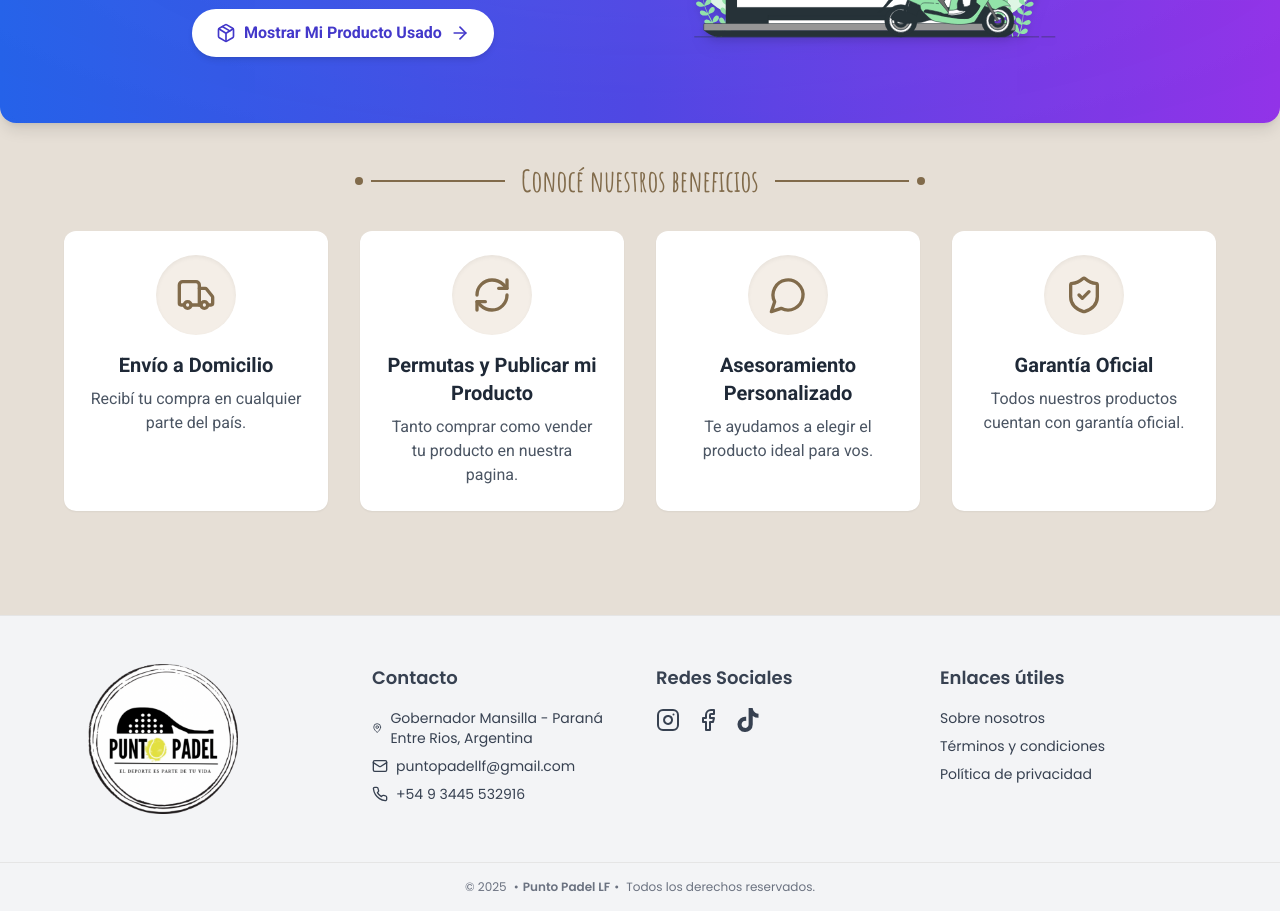
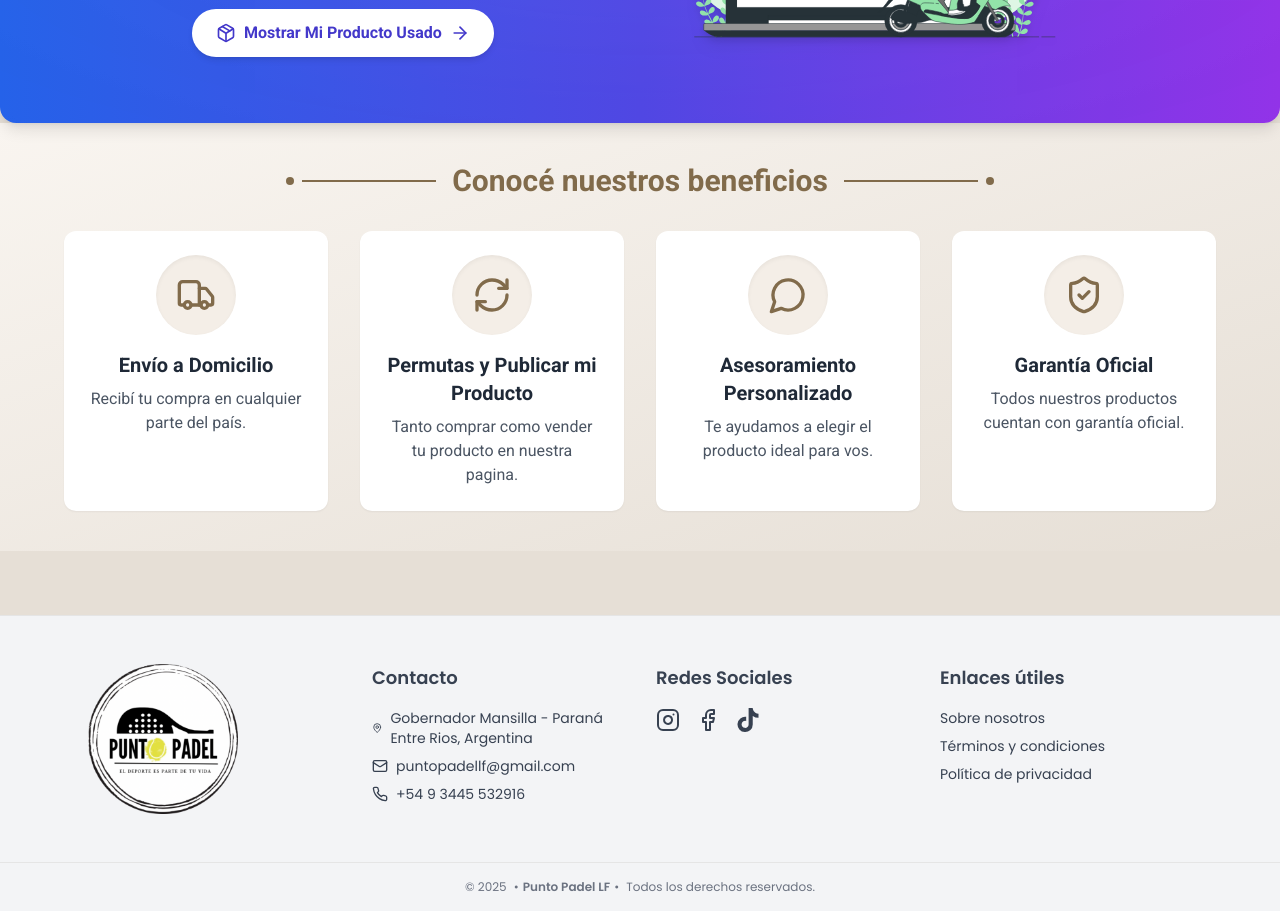
Before and after one commit to Agustin-Monti/Padel-Cocha, a Next.js app: page / in a window 1280 px wide. Shown: the part 2540-3451 px from the top of the page. Built offline with nearby package versions, Linux system fonts and the light colour scheme; no server answers; the database is empty.

Commit message:
Update NegocioSection.tsx

```diff
--- a/components/NegocioSection.tsx
+++ b/components/NegocioSection.tsx
@@ -25,14 +25,14 @@ const NegocioSection = () => {
   ];
 
   return (
-    <div className="w-full px-4 md:px-8 lg:px-16 py-10 bg-[#e6dfd6]">
+    <div className="w-full px-4 md:px-8 lg:px-16 py-10 bg-gradient-to-br from-[#f9f5f0] to-[#e6dfd6]">
       {/* Título */}
       <div className="flex items-center justify-center mb-8">
         <div className="flex items-center gap-2 w-full max-w-[150px]">
           <div className="w-2 h-2 bg-[#816b4b] rounded-full" />
           <div className="h-[2px] bg-[#816b4b] flex-1" />
         </div>
-        <h2 className="text-2xl md:text-3xl font-amatic font-bold text-[#816b4b] mx-4 text-center whitespace-nowrap">
+        <h2 className="text-2xl md:text-3xl font-anton font-bold text-[#816b4b] mx-4 text-center whitespace-nowrap">
           Conocé nuestros beneficios
         </h2>
         <div className="flex items-center gap-2 w-full max-w-[150px]">
```
